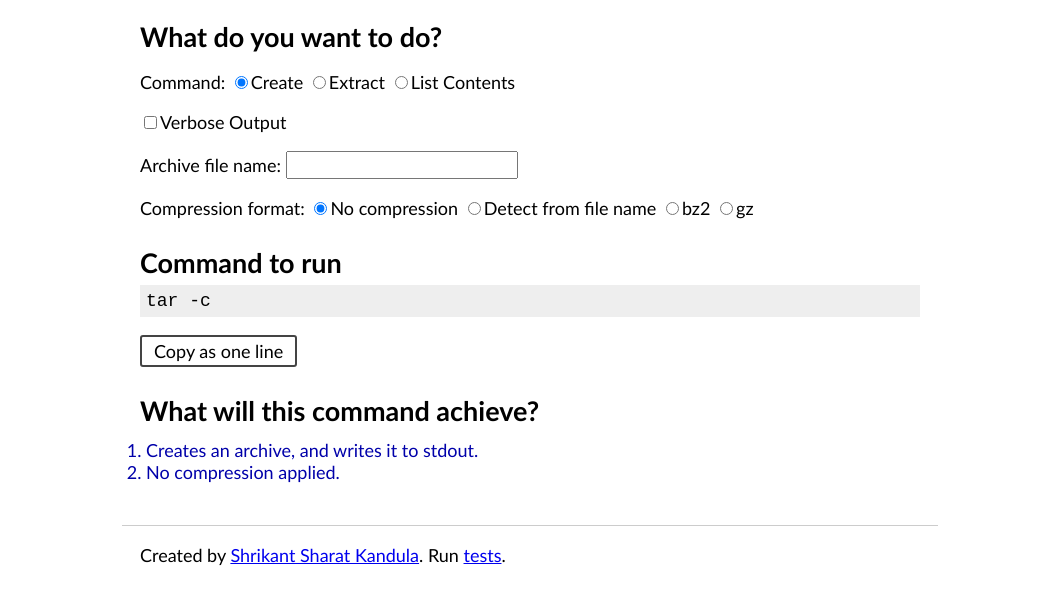
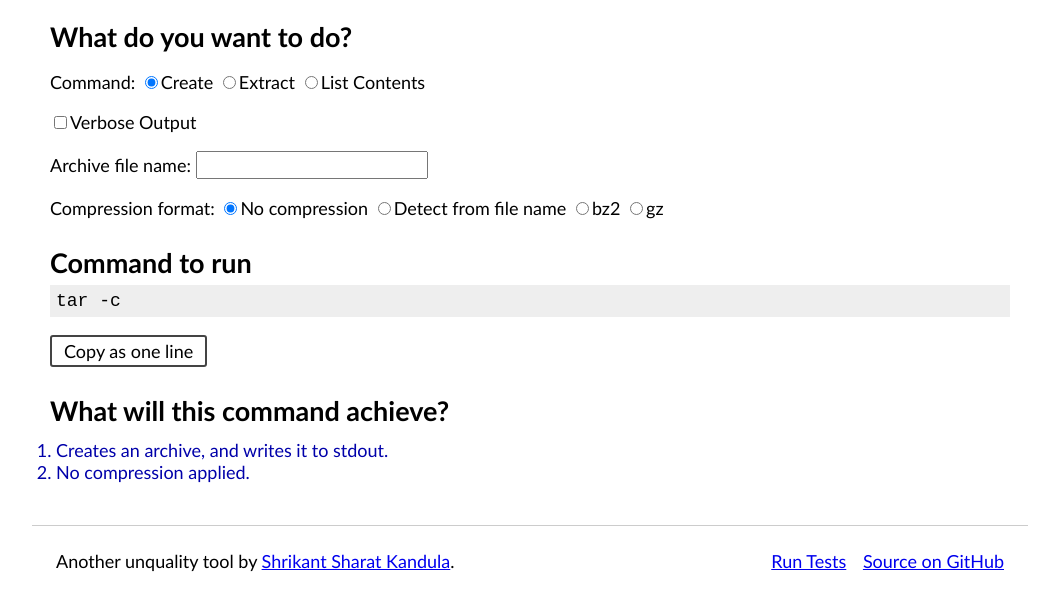
Before and after one commit to sharat87/command-line-generators, a plain HTML site: page index.html in a window 1280 px wide. Shown: the part 93-702 px from the top of the page, without its empty margins (110-1169 px from the left). Drawn offline with Linux system fonts and the light colour scheme.

Commit message:
Add link to source on GitHub.

```diff
--- a/index.html
+++ b/index.html
@@ -43,8 +43,13 @@
 	<ol id=explainBox></ol>
 </main>
 
-<footer>Created by <a href='https://sharats.me' target=_blank>Shrikant Sharat Kandula</a>. Run
-	<a href=tests.html>tests</a>.</footer>
+<footer>
+	<span>Another unquality tool by <a href='https://sharats.me' target=_blank>Shrikant Sharat Kandula</a>.</span>
+	<span>
+		<a href=tests.html>Run Tests</a>
+		<a href='https://github.com/sharat87/command-line-generators' target=_blank>Source on GitHub</a>
+	</span>
+</footer>
 
 <script src=main.js></script>
 <script>window.onload = appMain</script>
--- a/styles.css
+++ b/styles.css
@@ -44,10 +44,22 @@ h1.title {
 footer {
 	margin-top: 2em;
 	border-top: 1px solid rgba(0, 0, 0, .2);
+	display: flex;
+	align-items: center;
+	justify-content: space-between;
+}
+
+footer > * {
+	display: inline-block;
+	margin: 6px;
+}
+
+footer a + a {
+	margin-left: 12px;
 }
 
 main, footer {
-	max-width: 780px;
+	max-width: 960px;
 	padding: 1em;
 	margin: 0 auto;
 }
```
